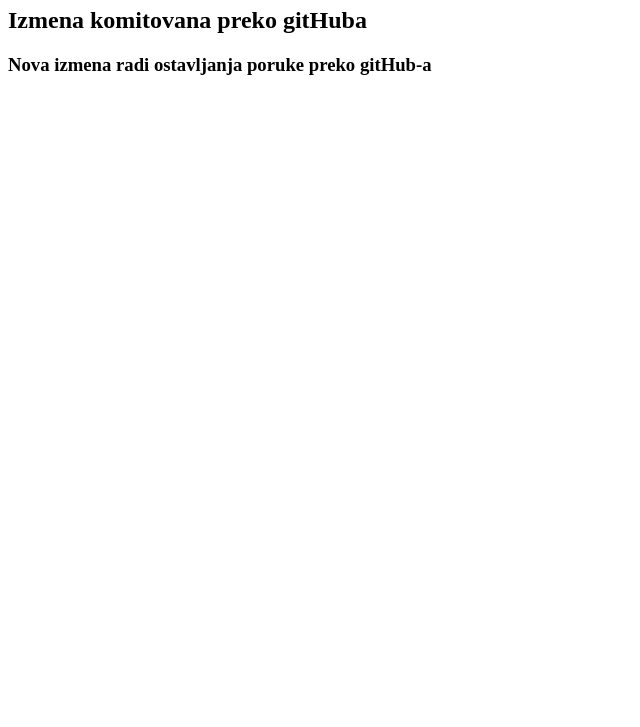
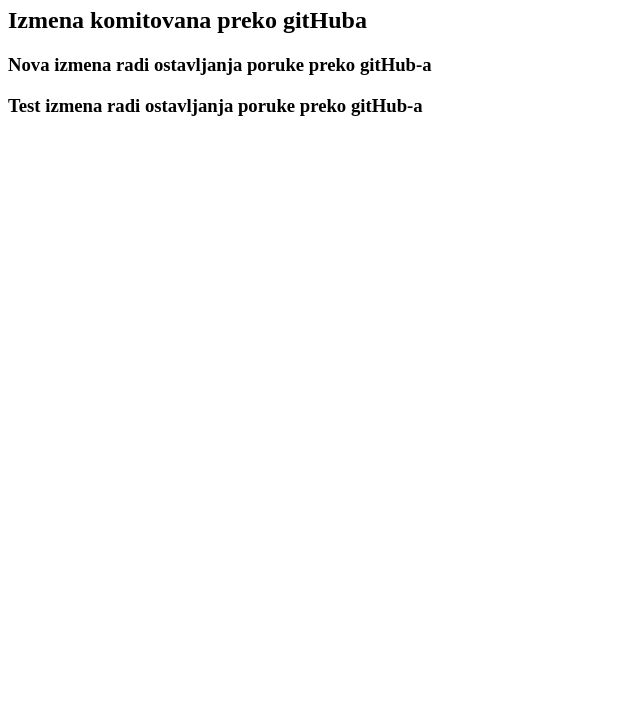
Before and after one commit to Alfic88/pocetak, a plain HTML site: page site/index.html in a window 1280 px wide. Shown: the part 73-800 px from the top of the page, without its empty margins (0-640 px from the left). Drawn offline with Linux system fonts and the light colour scheme.

Commit message:
Izmena
opis izmene

```diff
--- a/site/index.html
+++ b/site/index.html
@@ -9,5 +9,6 @@
 <h1>Veliki naslov</h1>
 <h2>Izmena komitovana preko gitHuba</h2>
 <h3>Nova izmena radi ostavljanja poruke preko gitHub-a</h3>
+<h3>Test izmena radi ostavljanja poruke preko gitHub-a</h3>
 </body>
 </html>
```
